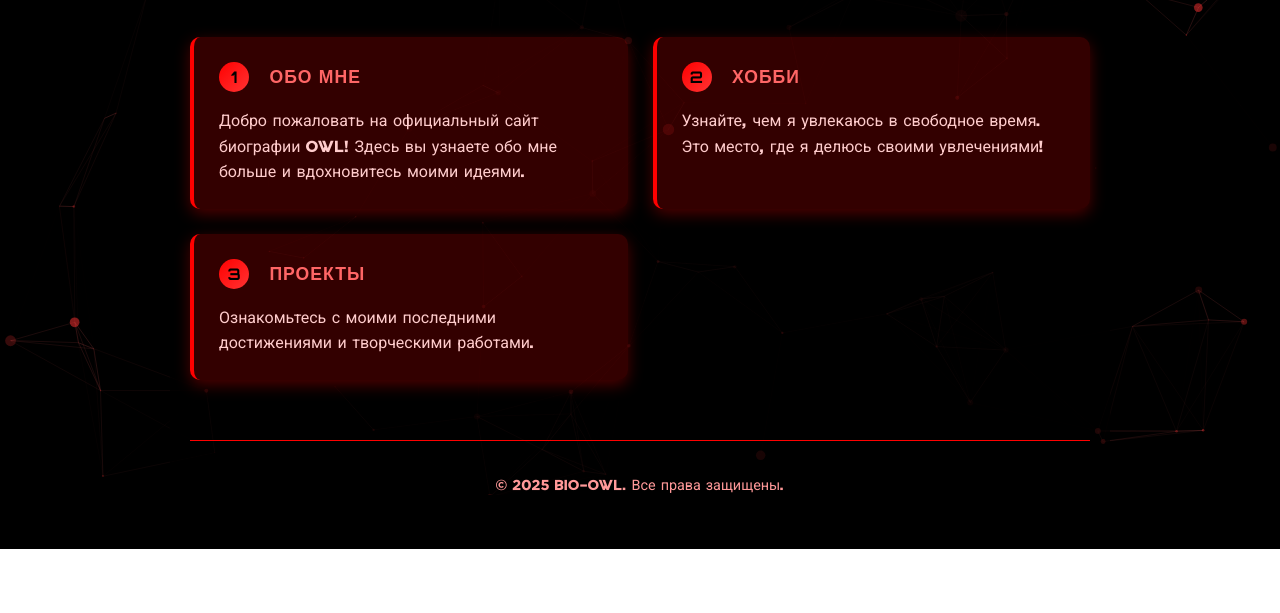
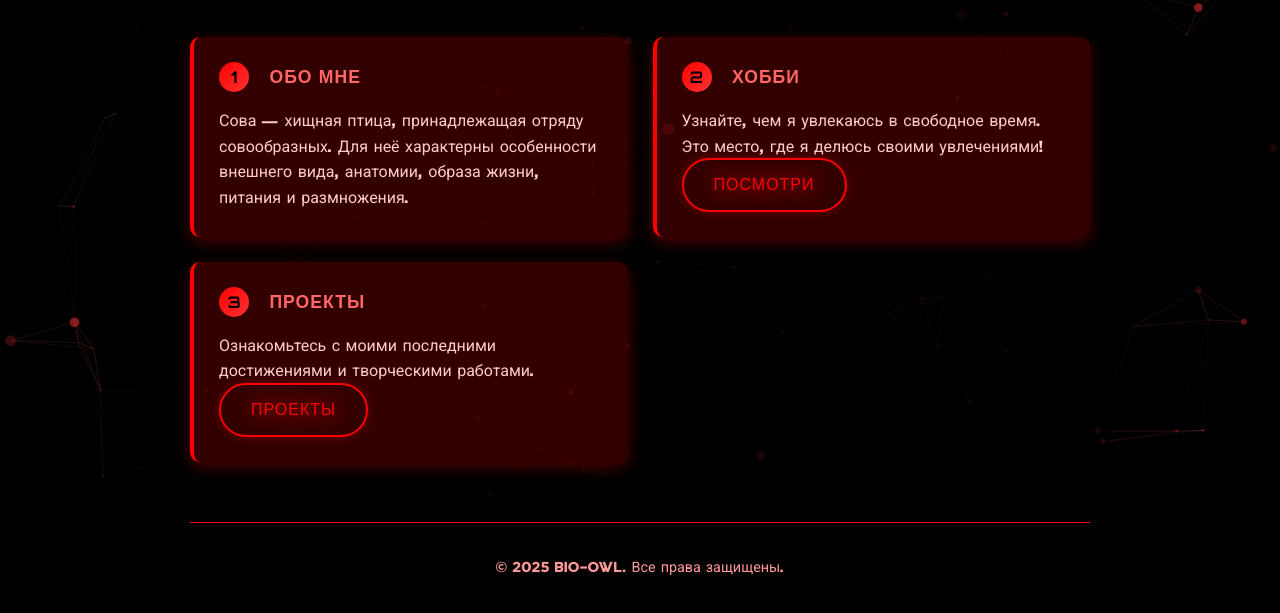
Before and after one commit to dream23041/OwlBio, a plain HTML site: page index.html in a window 1280 px wide. Shown: the part 305-918 px from the top of the page. Before the commit the page ends 854 px from the top, so only its background shows below. Drawn offline with nearby package versions, Linux system fonts and the light colour scheme.

Commit message:
Update index.html

```diff
--- a/index.html
+++ b/index.html
@@ -35,7 +35,7 @@
         <span class="card-number">1</span>
         <h2 class="card-title">Обо мне</h2>
         <div class="card-content">
-          Добро пожаловать на официальный сайт биографии Owl! Здесь вы узнаете обо мне больше и вдохновитесь моими идеями.
+          Сова — хищная птица, принадлежащая отряду совообразных. Для неё характерны особенности внешнего вида, анатомии, образа жизни, питания и размножения.
         </div>
       </div>
       <div class="content-card">
@@ -43,6 +43,7 @@
         <h2 class="card-title">Хобби</h2>
         <div class="card-content">
           Узнайте, чем я увлекаюсь в свободное время. Это место, где я делюсь своими увлечениями!
+          <a href="hobby.html" class="neon-btn">Посмотри</a>
         </div>
       </div>
       <div class="content-card">
@@ -50,6 +51,7 @@
         <h2 class="card-title">Проекты</h2>
         <div class="card-content">
           Ознакомьтесь с моими последними достижениями и творческими работами.
+          <a href="project.html" class="neon-btn">Проекты</a>
         </div>
       </div>
     </div>
```
